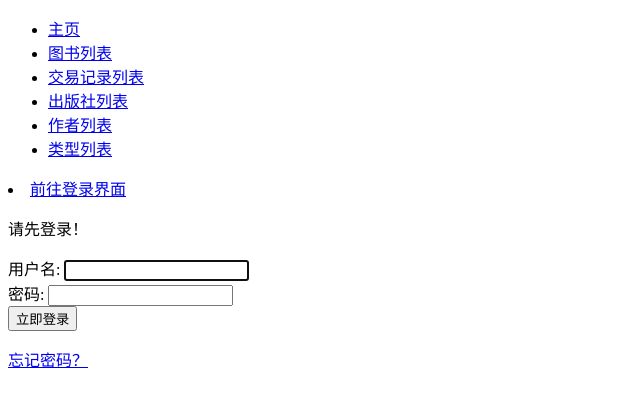
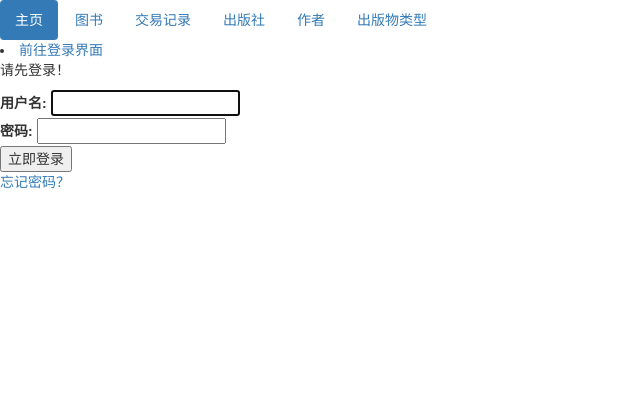
Before and after one commit to jqdai/bookstore_management_system, a Django app: page /accounts/login/?next=/bookstore/books/1/add/ in a window 1280 px wide. Shown: the top 407 px of the page, without its empty margins (0-640 px from the left). Run offline with Django 3.2, Linux system fonts and the light colour scheme.

Commit message:
修改了前端网页的导航栏

```diff
--- a/bookstore/templates/base.html
+++ b/bookstore/templates/base.html
@@ -1,22 +1,25 @@
 <!DOCTYPE html>
 <html lang="zh-hans">
 <head>
-    <meta charset="UTF-8">
+    <meta charset="utf-8">
+    <meta http-equiv="X-UA-Compatible" content="IE=edge">
+    <meta name="viewport" content="width=device-width, initial-scale=1">
     <title>抽象书城不欢迎您！</title>
   {% block title %}<title>抽象书城不欢迎你！</title>{% endblock %}
+  <link href="https://cdn.jsdelivr.net/npm/bootstrap@3.3.7/dist/css/bootstrap.min.css" rel="stylesheet">
 </head>
 
 <body>
+    <ul class="nav nav-pills">
+        <li role="presentation" class="active"><a href="{% url 'index' %}">主页</a></li>
+        <li role="presentation"><a href="{% url 'books' %}">图书</a></li>
+        <li role="presentation"><a href="{% url 'transactions' %}">交易记录</a></li>
+        <li role="presentation"><a href="{% url 'publishers' %}">出版社</a></li>
+        <li role="presentation"><a href="{% url 'authors' %}">作者</a></li>
+        <li role="presentation"><a href="{% url 'categories' %}">出版物类型</a></li>
 
+    </ul>
     {% block sidebar %}
-      <ul class="sidebar-nav">
-          <li><a href="{% url 'index' %}">主页</a></li>
-          <li><a href="{% url 'books' %}">图书列表</a></li>
-          <li><a href="{% url 'transactions' %}">交易记录列表</a></li>
-          <li><a href="{% url 'publishers' %}">出版社列表</a></li>
-          <li><a href="{% url 'authors' %}">作者列表</a></li>
-          <li><a href="{% url 'categories' %}">类型列表</a></li>
-      </ul>
       {% if user.is_authenticated %}
         <li>当前用户: {{ user.get_username }}</li>
         <li><a href="{% url 'logout'%}?next={{request.path}}">注销</a></li>
--- a/bookstore_management_system/settings.py
+++ b/bookstore_management_system/settings.py
@@ -121,6 +121,9 @@ USE_TZ = True
 # https://docs.djangoproject.com/en/3.0/howto/static-files/
 
 STATIC_URL = '/static/'
+STATICFILES_FIELD = (
+    os.path.join(BASE_DIR, "static"),
+)
 
 # Redirect to home URL after login (Default redirects to /accounts/profile/)
 LOGIN_REDIRECT_URL = '/'
```
Also changed, not shown: db.sqlite3.
